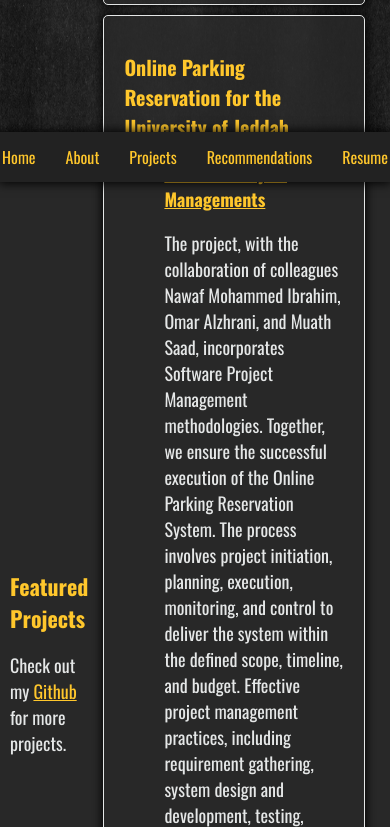
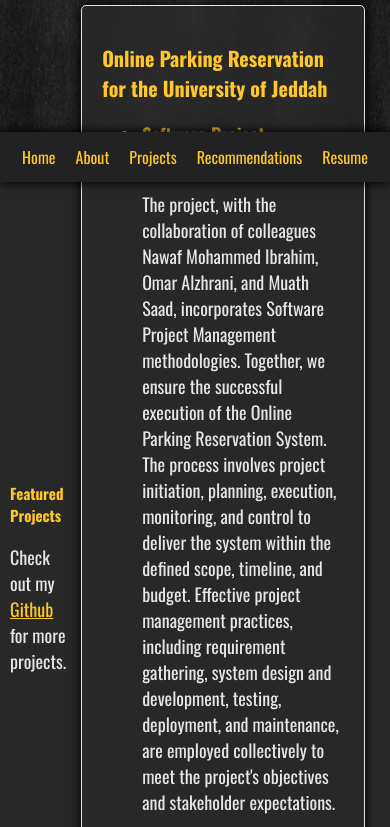
Before and after one commit to Recursive-Tahmal/Recursive-Tahmal.github.io, a plain HTML site: page projects.html in a window 390 px wide. Shown: the part 662-1489 px from the top of the page. Drawn offline with nearby package versions, Linux system fonts and the light colour scheme.

Commit message:
Responsiveness fixed

```diff
--- a/css/navigation.css
+++ b/css/navigation.css
@@ -71,6 +71,10 @@
 
 /* Add this @media rule for 550px screen size */
 @media screen and (max-width: 550px) {
+    h1 {
+        font-size: 15px;
+    }
+
     nav {
         width: 100%;
         bottom: 0;
@@ -80,7 +84,7 @@
     }
 
     nav a {
-        padding: 0 15px;
+        padding: 0 10px;
     }
 
     nav span {
```
Also changed, not shown: about.html (+2 -0 lines), index.html (+2 -0 lines), projects.html (+2 -0 lines), recommendations.html (+2 -0 lines).
